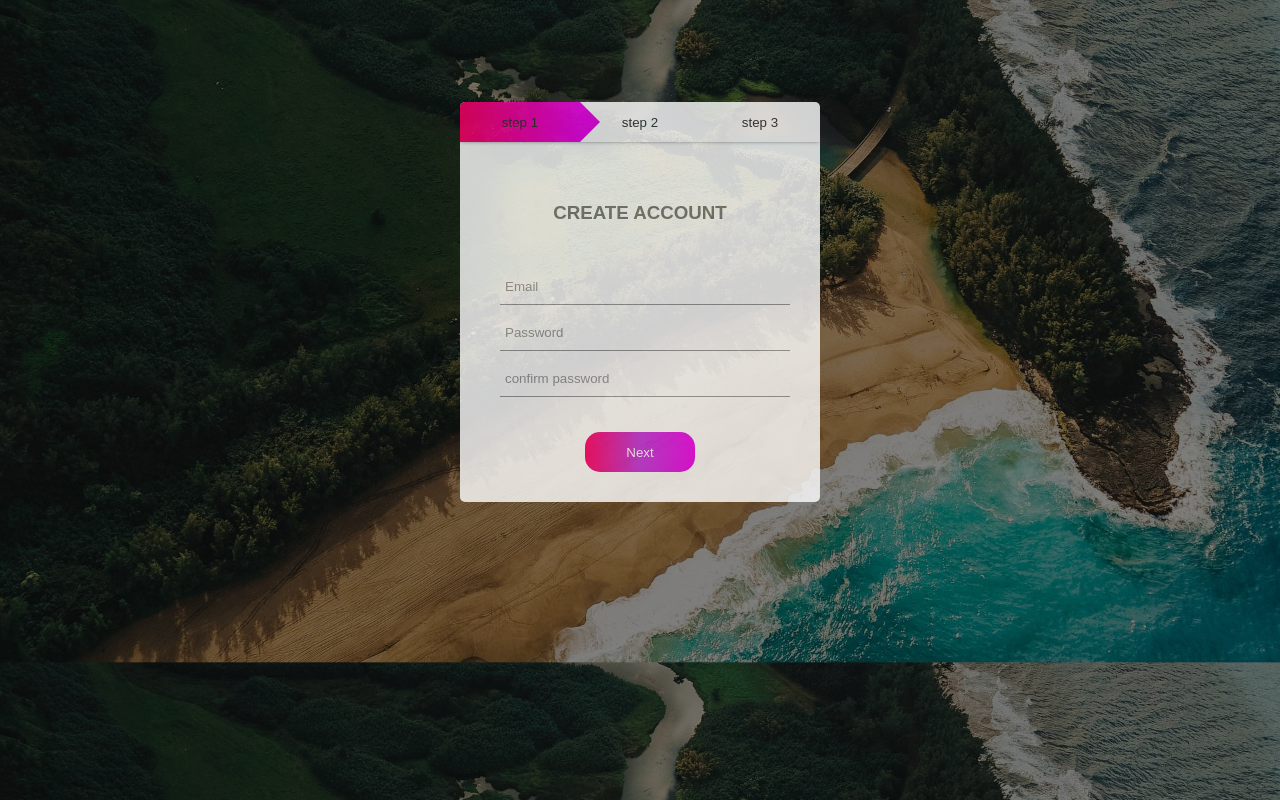
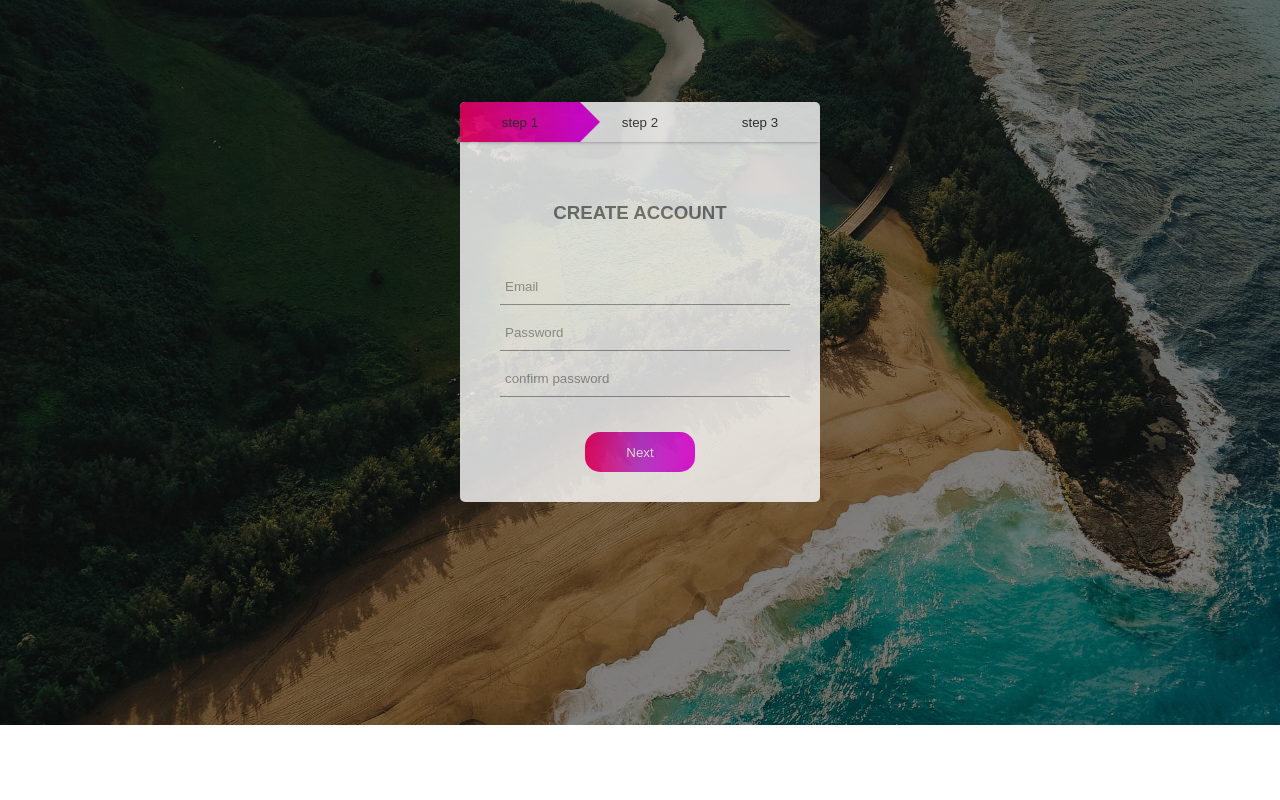
Before and after one commit to pragatibarse/multipage-form, a plain HTML site: page index.html in a window 1280 px wide. Drawn offline with Linux system fonts and the light colour scheme.

Commit message:
Update style.css

```diff
--- a/style.css
+++ b/style.css
@@ -8,6 +8,8 @@ body{
     background-image:linear-gradient(rgba(0,0,0,0.5),rgba(0,0,0,0.5)),url(sea.jpg);
     background-position: center;
     background-size: cover;
+    height: 623px;
+    background-repeat: no-repeat;
 
 
 }
```
